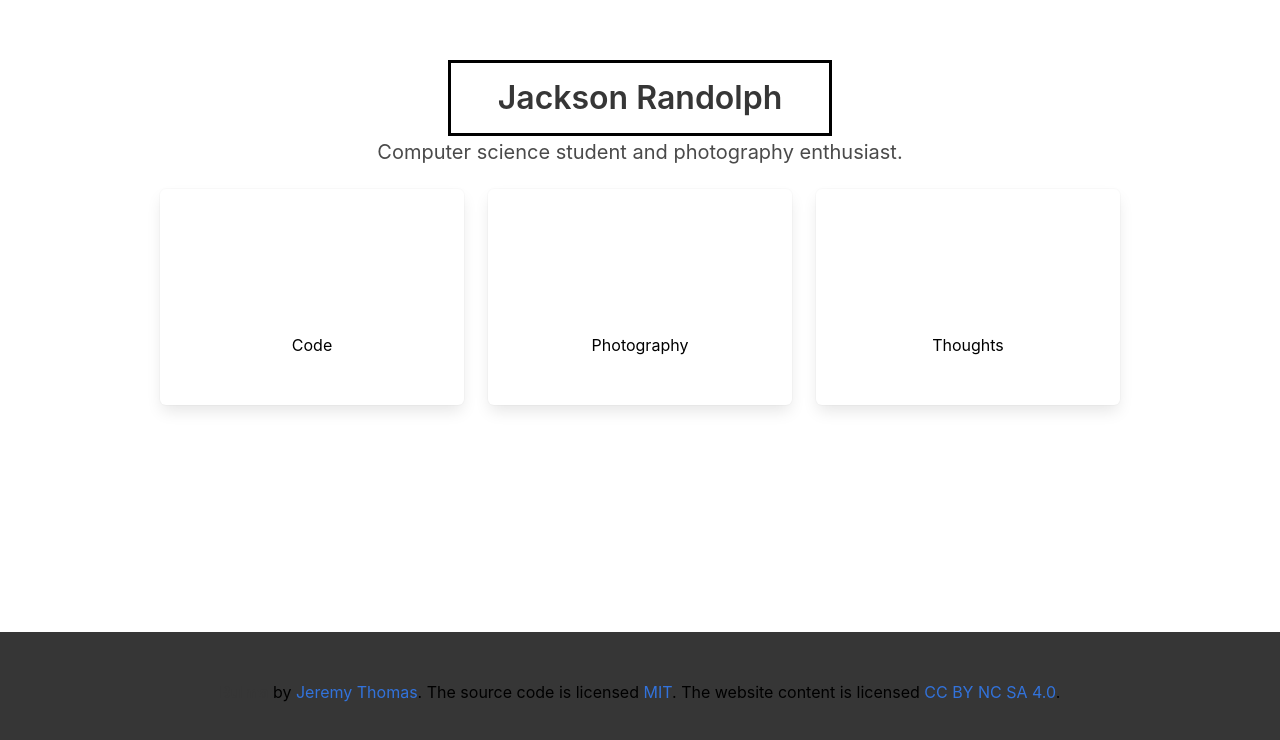
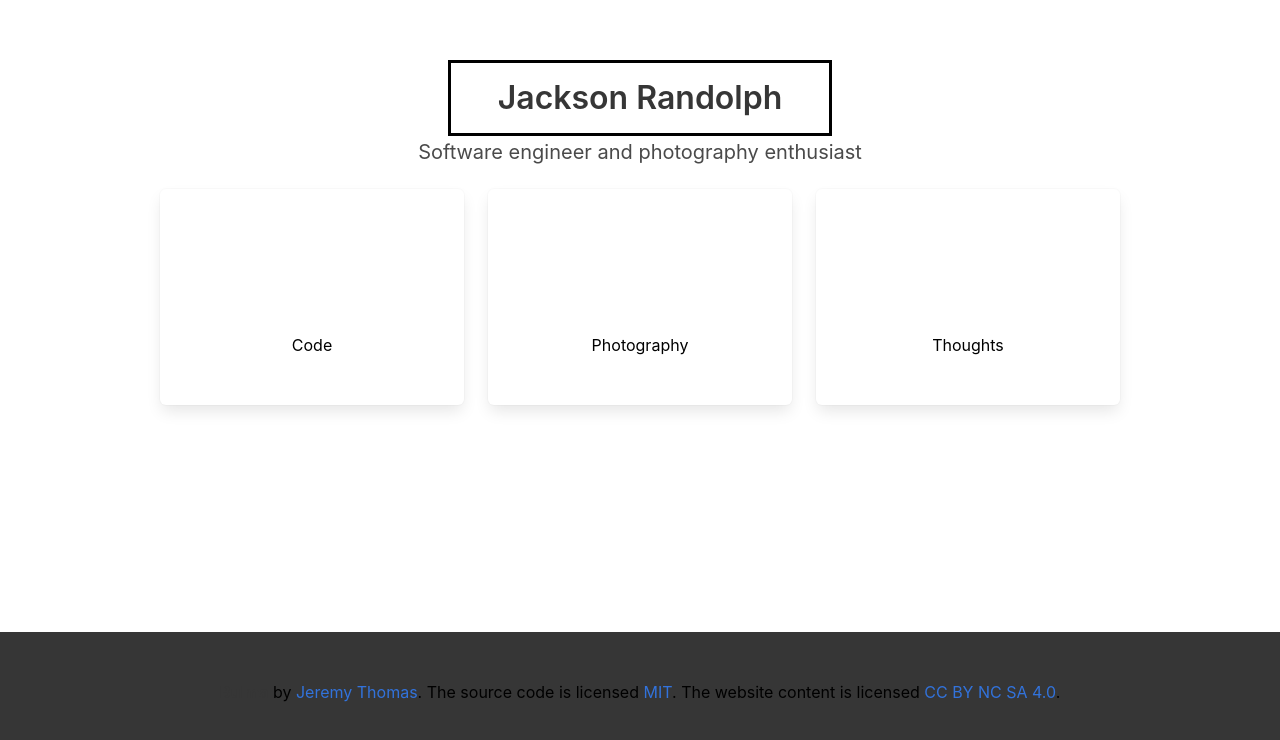
Before and after one commit to agent00jackson/agent00jackson.github.io, a plain HTML site: page index.html in a window 1280 px wide. Shown: the part 168-908 px from the top of the page. Drawn offline with Linux system fonts and the light colour scheme.

Commit message:
deploy: agent00jackson/personalsite-hugo@7cb699d113924f89b0ae76e53725fdb687cd8c34

```diff
--- a/index.html
+++ b/index.html
@@ -32,7 +32,7 @@
         </div>
         <h2 class="subtitle">
 
-                 Computer science student and photography enthusiast.
+                 Software engineer and photography enthusiast
 
         </h2>
       </div>
```
Also changed, not shown: 1 other file.
